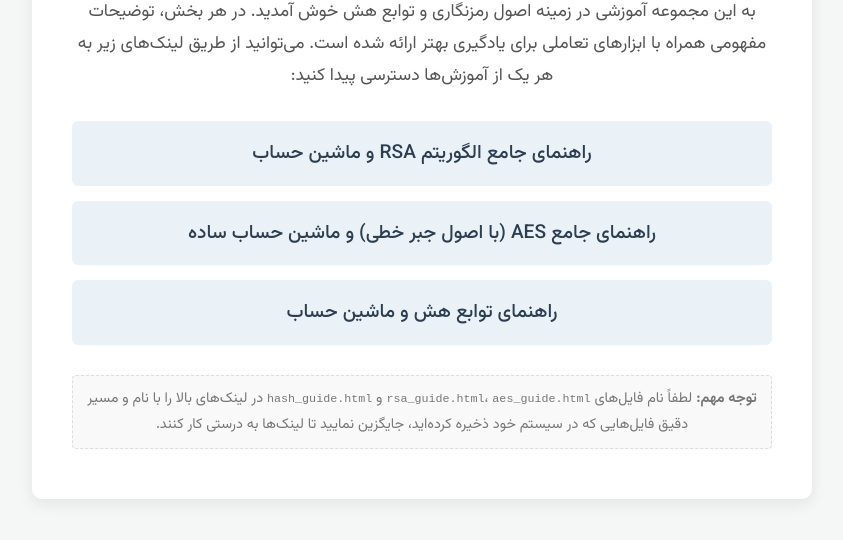
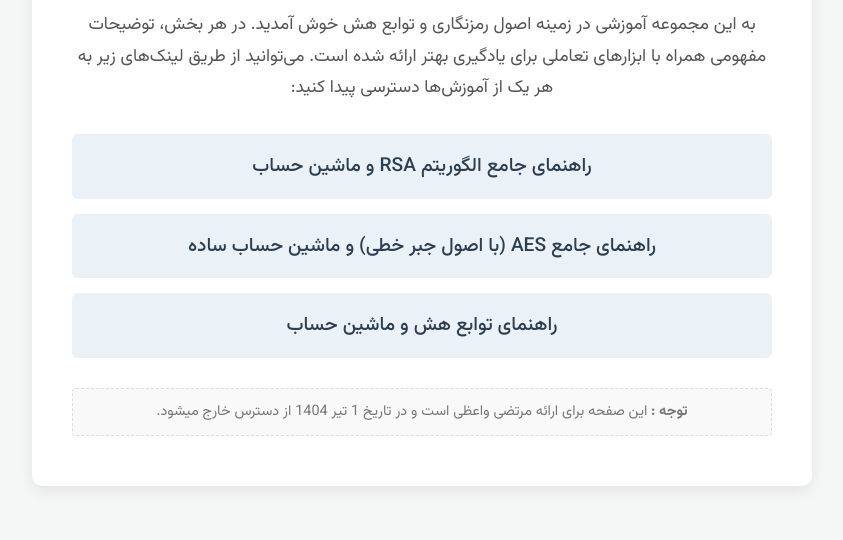
Before and after one commit to MortezaVaezi2005/learn-crypto, a plain HTML site: page index.html in a window 1280 px wide. Shown: the part 226-766 px from the top of the page, without its empty margins (218-1061 px from the left). Drawn offline with Linux system fonts and the light colour scheme.

Commit message:
Update index.html

```diff
--- a/index.html
+++ b/index.html
@@ -114,7 +114,8 @@
         </ul>
 
         <p class="note">
-            <strong>توجه مهم:</strong> لطفاً نام فایل‌های <code>rsa_guide.html</code>، <code>aes_guide.html</code> و <code>hash_guide.html</code> در لینک‌های بالا را با نام و مسیر دقیق فایل‌هایی که در سیستم خود ذخیره کرده‌اید، جایگزین نمایید تا لینک‌ها به درستی کار کنند.
+            <strong>توجه :</strong>
+            این صفحه برای ارائه مرتضی واعظی است و در تاریخ 1 تیر 1404 از دسترس خارج میشود.
         </p>
     </div>
 </body>
```
